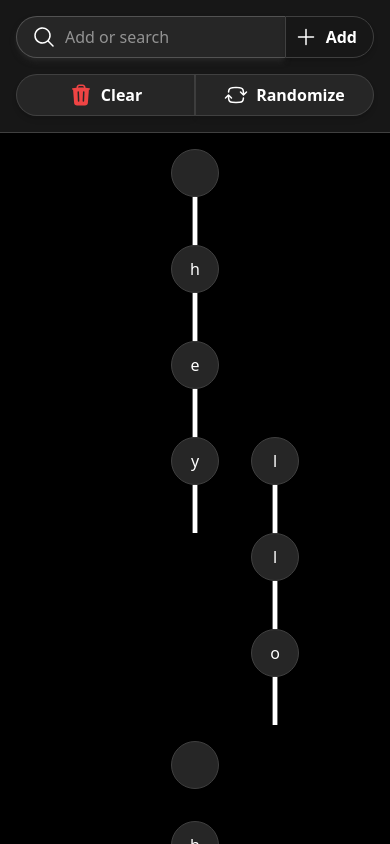
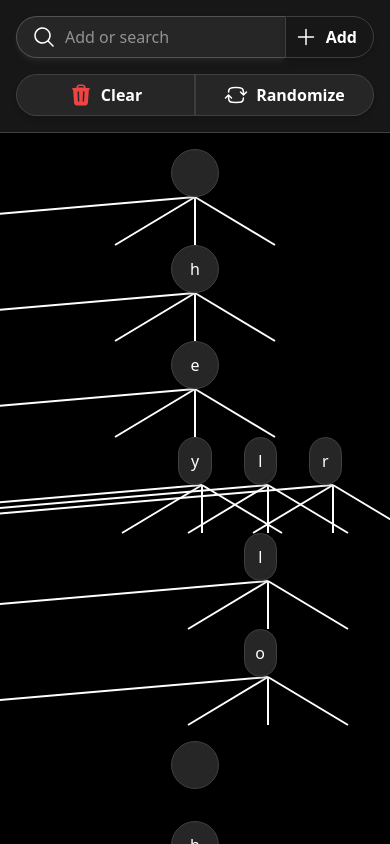
Before and after one commit to aris-bb/autocomplete-trieviz, a SvelteKit app: page /trieviz in a window 390 px wide. Built offline with nearby package versions, Linux system fonts and the light colour scheme.

Commit message:
fix responsive, experiment a bit

```diff
--- a/src/routes/trieviz/+page.svelte
+++ b/src/routes/trieviz/+page.svelte
@@ -83,18 +83,24 @@
 		[{ type: 'character', value: 'e' }],
 		[
 			{ type: 'character', value: null },
+			{ type: 'character', value: null },
 			{ type: 'character', value: 'y' },
-			{ type: 'character', value: 'l' }
+			{ type: 'character', value: 'l' },
+			{ type: 'character', value: 'r' }
 		],
 		[
 			{ type: 'character', value: null },
 			{ type: 'character', value: null },
-			{ type: 'character', value: 'l' }
+			{ type: 'character', value: null },
+			{ type: 'character', value: 'l' },
+			{ type: 'character', value: null }
 		],
 		[
 			{ type: 'character', value: null },
 			{ type: 'character', value: null },
-			{ type: 'character', value: 'o' }
+			{ type: 'character', value: null },
+			{ type: 'character', value: 'o' },
+			{ type: 'character', value: null }
 		]
 	];
 
@@ -106,6 +112,8 @@
 
 	// calculate height and rotation and starting/ending point that we need for that given edge
 	// make sure the height, rotation, and starting/ending point are all relative to the node
+
+	// fix the responsive middle bar between buttons, youtube has this too between their like/dislike buttons
 </script>
 
 <!-- dont add word if its empty string -->
@@ -124,8 +132,10 @@ also use css probably to start root node from top, and have equal width between
 
 <div class="flex flex-col md:flex-row h-screen overflow-hidden">
 	<div
-		class="md:w-1/3 flex max-h-full flex-col bg-neutral-900 border-b md:border-b-0 md:border-r border-neutral-700"
+		class="md:w-2/3 flex max-h-full flex-col bg-neutral-900 border-b md:border-b-0 md:border-r border-neutral-700 md:max-w-lg"
 	>
+		<!-- add a way to hide this drawer away
+		ensure we have some max width for this -->
 		<div class="flex flex-col xl:flex-col-reverse m-4 mb-2">
 			<div class="mb-4 xl:mb-0 flex justify-between relative">
 				<div class="absolute left-4 top-1/2 transform -translate-y-1/2 text-white">
@@ -303,7 +313,7 @@ also use css probably to start root node from top, and have equal width between
 			</button>
 		{/if}
 	</div>
-	<div class="md:w-2/3 p-4 overflow-y-auto bg-black h-full">
+	<div class="w-full p-4 overflow-y-auto bg-black h-full">
 		<!-- only if empty though -->
 		<!-- Add a word to the trie to see it visualized. -->
 		<!-- <Node node={trie.root} /> -->
@@ -341,7 +351,7 @@ also use css probably to start root node from top, and have equal width between
 			<div class="level flex justify-center px-4">
 				{#each visualizationRow as node}
 					<div
-						class="node mx-4 bg-neutral-800 shadow-md rounded-full w-12 h-12 text-white border border-neutral-700 flex items-center justify-center {node.value ===
+						class="z-10 node mx-4 bg-neutral-800 shadow-md rounded-full w-12 h-12 text-white border border-neutral-700 flex items-center justify-center {node.value ===
 						null
 							? 'invisible'
 							: ''}"
@@ -354,13 +364,31 @@ also use css probably to start root node from top, and have equal width between
 			<div class="level flex justify-center px-4">
 				{#each visualizationRow as node}
 					<div
-						class="node mx-4 w-12 h-12 text-white flex items-center justify-center {node.value ===
+						class="relative node mx-4 w-12 h-12 text-white flex items-center justify-center {node.value ===
 						null
 							? 'invisible'
 							: ''}"
 					>
-						<svg viewBox="0 0 10 10" class="w-full h-full">
-							<line x1="5" y1="0" x2="5" y2="10" stroke="white" />
+						<svg class="absolute w-full h-full overflow-visible">
+							<!-- n=0: 0
+							n=1: 64 + 32
+							n=2: 2*64 + 32
+							n: n*64 + (n>1)*32 -->
+							<!-- -16 = leftmost
+							64 = rightmost
+							80 = delta
+							24 = center
+							24 + n*80 = nth node -->
+							<line x1="24" y1="0" x2="104" y2="48" stroke="white" stroke-width="2" />
+						</svg>
+						<svg class="absolute w-full h-full overflow-visible">
+							<line x1="24" y1="0" x2="24" y2="48" stroke="white" stroke-width="2" />
+						</svg>
+						<svg class="absolute w-full h-full overflow-visible">
+							<line x1="24" y1="0" x2="-56" y2="48" stroke="white" stroke-width="2" />
+						</svg>
+						<svg class="absolute w-full h-full overflow-visible">
+							<line x1="24" y1="0" x2="-536" y2="48" stroke="white" stroke-width="2" />
 						</svg>
 					</div>
 				{/each}
```
